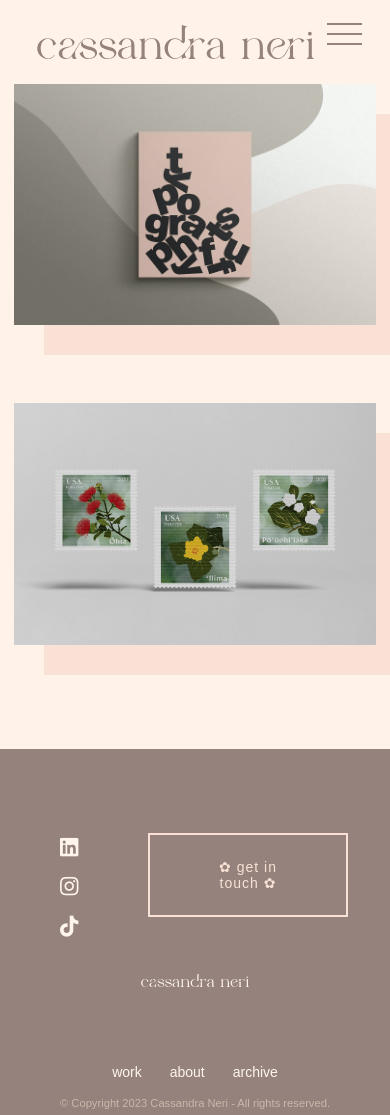
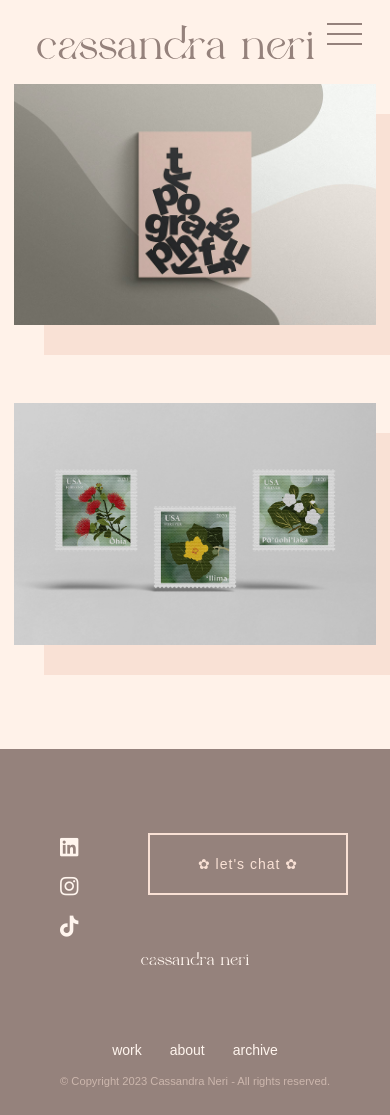
Before and after one commit to cassandraneri/cassandraneri.github.io, a plain HTML site: page archive.html in a window 390 px wide. Shown: the top 1115 px of the page. Drawn offline with nearby package versions, Linux system fonts and the light colour scheme; some packages are replaced by stand-ins of ours; a script that the page names is missing; a web font is replaced by a local one.

Commit message:
updated site

```diff
--- a/archive.html
+++ b/archive.html
@@ -128,8 +128,8 @@
                 </section>
 
                 <div>
-                    <button class="intro-custom-button" onclick="window.location.href='#bottom';">✿ get in
-                        touch ✿</button>
+                    <button class="intro-custom-button" onclick="window.location.href='#bottom';">✿ let's chat
+                        ✿</button>
                 </div>
 
             </div>
--- a/css/style.css
+++ b/css/style.css
@@ -7,6 +7,7 @@ body {
   min-height: 100vh;
   line-height: 1.4;
   background-color: #fff2e9;
+  /* background-color: #dedede; */
   position: relative;
   margin: 0;
   padding: 0;
@@ -1349,6 +1350,7 @@ li {
 @media (max-width: 768px) {
   .site-footer .intro-custom-button {
     width: 200px;
+    padding: 1.5em;
   }
 }
 
```
Also changed, not shown: index.html (+3 -1 lines).
